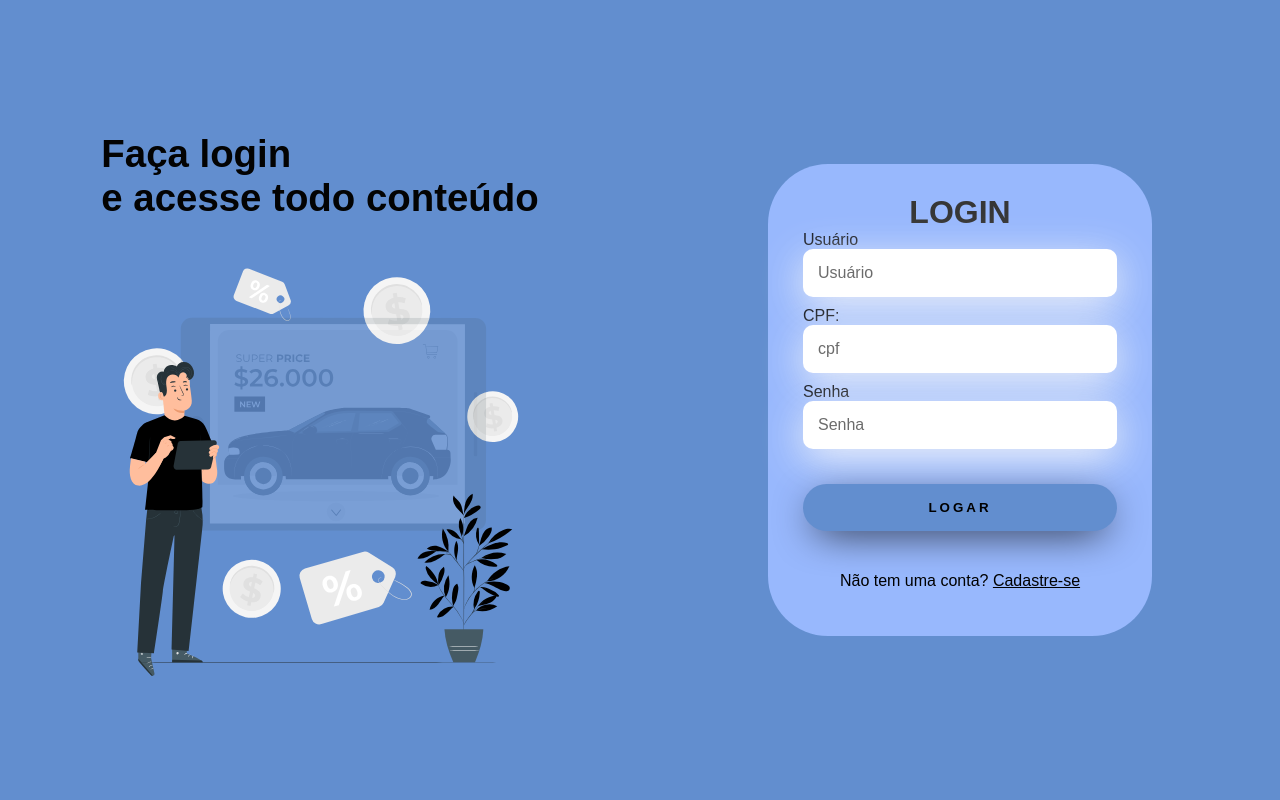
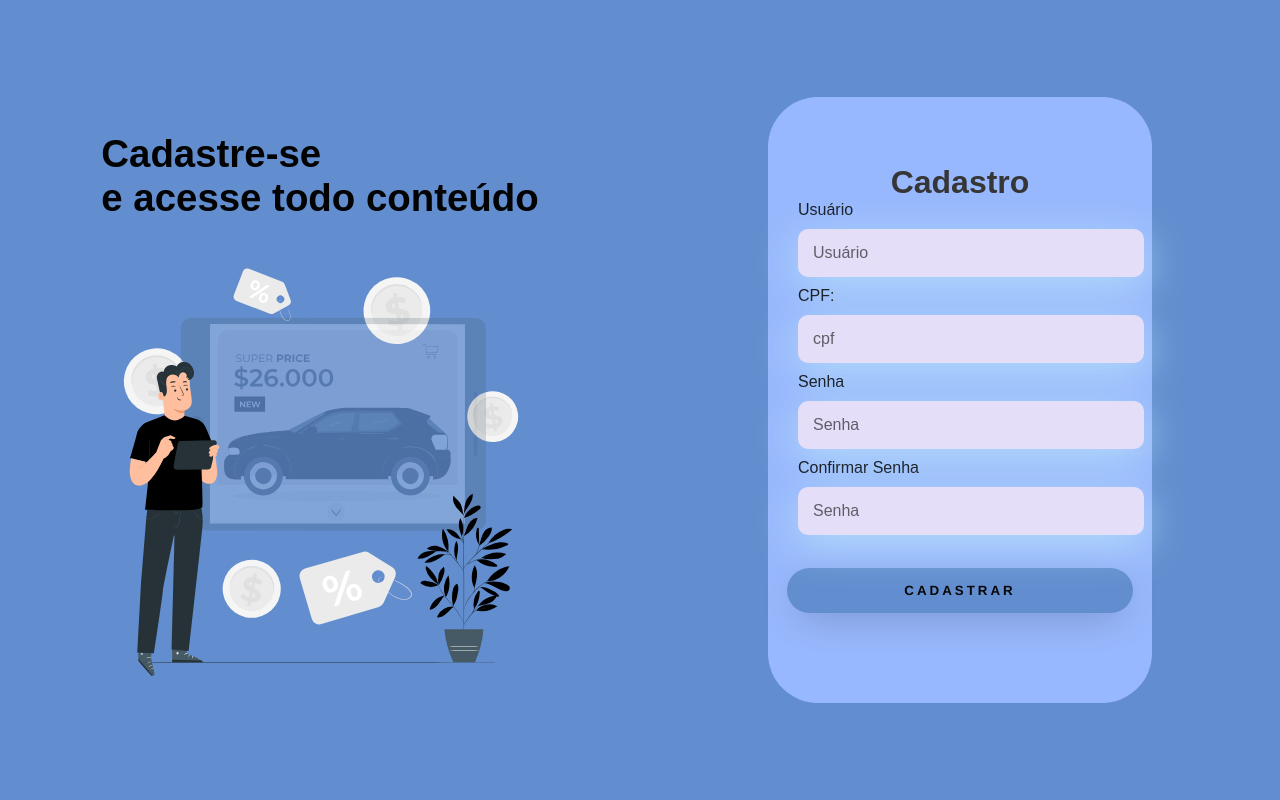
Before and after one commit to mateusbt/projetoPreguica, a Flask app: page /registro in a window 1280 px wide. Run offline with Flask 2, Linux system fonts and the light colour scheme.

Commit message:
Update registro.html

```diff
--- a/templates/registro.html
+++ b/templates/registro.html
@@ -1,29 +1,37 @@
 <!DOCTYPE html>
 <html lang="en">
-
 <head>
     <meta charset="UTF-8">
     <meta http-equiv="X-UA-Compatible" content="IE=edge">
     <meta name="viewport" content="width=device-width, initial-scale=1.0">
-    <link rel="stylesheet" href="/static/styleL.css">
-    <script defer src="/JavaScript/login.js"></script>
-    <title>Login</title>
+    <link rel="stylesheet" href="/static/styleR.css">
+    <script defer src="/projetoPreguica-main/JavaScript/registro.js"></script>
+    <title>Cadastro</title>
 </head>
-
 <body>
-
     <div class="main-login">
         <div class="left-login">
-            <h1>Faça login <br>e acesse todo conteúdo</h1>
+            <h1>Cadastre-se <br>e acesse todo conteúdo</h1>
             <img src="/static/images/carro2.svg" class="left-login-image" alt="Carro">
         </div>
         <div class="right-login">
             <div class="card-login">
-                <h1>LOGIN</h1>
+
+                <h1>Cadastro</h1>
+
+                <form class="form" action="/registro", method="post">
                 <div class="textfield">
-                    <form action="/login" method="post">
                     <label for="usuario">Usuário</label>
-                        <input type="text" name="usuario" id="login" placeholder="Usuário" required>
+                    <input id="nome"
+                        type="text"
+                        name="usuario"
+                        placeholder="Usuário"
+                        pattern='[A-Za-z]+'
+                        onchange="this.value=this.value.trim()"
+                        required >
+                </div>
+
+                <div class="textfield">
                    <label for="cpf">CPF:</label>
                    <input id="cpf"
                    type="text"
@@ -35,10 +43,35 @@
                    required
                    autocomplete="off">
 
+                </div>
+                <div class="textfield">
                     <label for="senha">Senha</label>
-                        <input type="password" name="senha" id="senha" placeholder="Senha" required>
-                        <button class="botao" type="submit">Logar</button>
+                    <input id = senha
+                    type="password"
+                    name="senha"
+                    placeholder="Senha"
+                    onchange="this.value=this.value.trim()"
+                    minlength="6"
+
+                    required>
+                </div>
+                <div class="textfield">
+                    <label for="senha">Confirmar Senha</label>
+                    <input id = senha
+                    type="password"
+                    name="senha2"
+                    placeholder="Senha"
+                    onchange="this.value=this.value.trim()"
+                    minlength="6"
+
+
+                    required
+
+                     >
+                </div>
+                    <button class="btn-login">Cadastrar</button>
                 </form>
+
                 {% with messages = get_flashed_messages(with_categories=true) %}
                   {% if messages %}
                     <ul class=flashes>
@@ -49,16 +82,7 @@
                   {% endif %}
                 {% endwith %}
             </div>
-
-                <p>
-                    Não tem uma conta?
-                    <a class="cadastro" href="/registro">
-                        Cadastre-se
-                    </a>
-
-            </div>
         </div>
     </div>
 </body>
-
 </html>
```
Lines whose indentation alone changed are shown as unchanged.
